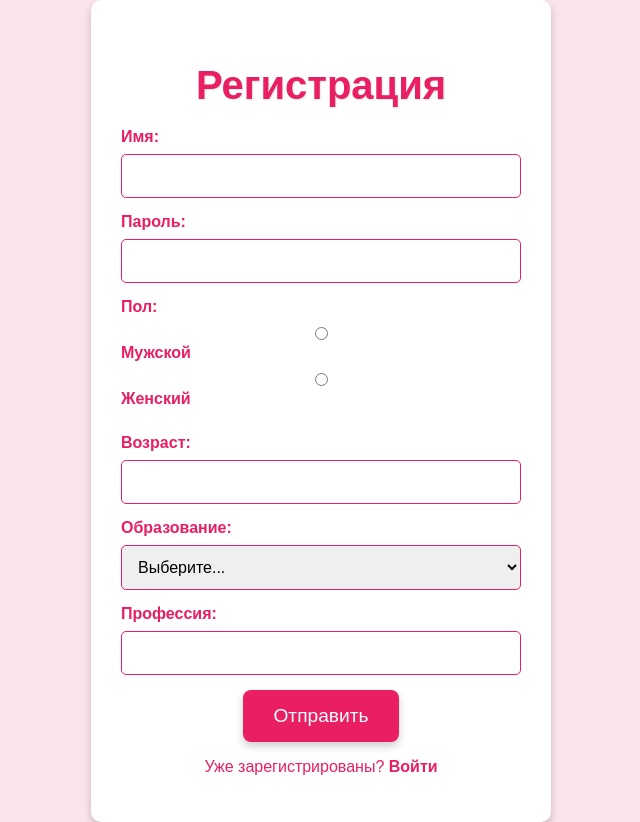
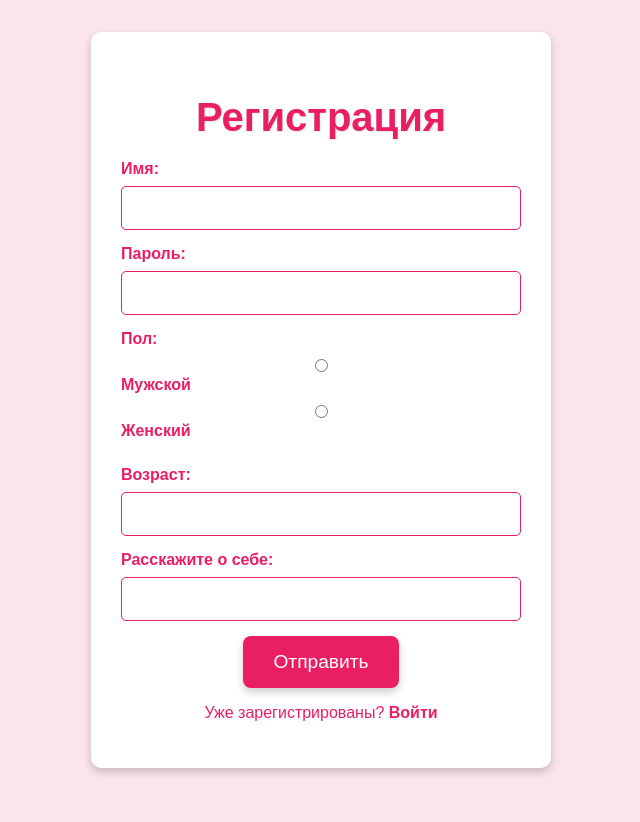
Before and after one commit to qwiqw/Russian-Tinder, a Flask app: page /register in a window 1280 px wide. Shown: the whole page, without its empty margins (319-959 px from the left). After the commit the page ends 775 px from the top, so only its background shows below. Run offline with Flask 3, Linux system fonts and the light colour scheme.

Commit message:
Update register.html

```diff
--- a/templates/register.html
+++ b/templates/register.html
@@ -105,17 +105,8 @@
             <label for="age">Возраст:</label>
             <input type="number" id="age" name="age" min="18" max="100" required><br>
 
-            <label for="education">Образование:</label>
-            <select id="education" name="education" required>
-                <option value="">Выберите...</option>
-                <option value="Среднее">Среднее</option>
-                <option value="Среднее специальное">Среднее специальное</option>
-                <option value="Высшее">Высшее</option>
-                <option value="Неоконченное высшее">Неоконченное высшее</option>
-            </select><br>
-
-            <label for="profession">Профессия:</label>
-            <input type="text" id="profession" name="profession" required><br>
+            <label for="additionally">Расскажите о себе:</label>
+            <input type="text" id="additionally" name="additionally" required><br>
 
             <button type="submit">Отправить</button>
             <p>Уже зарегистрированы? <a href="#">Войти</a></p>
```
